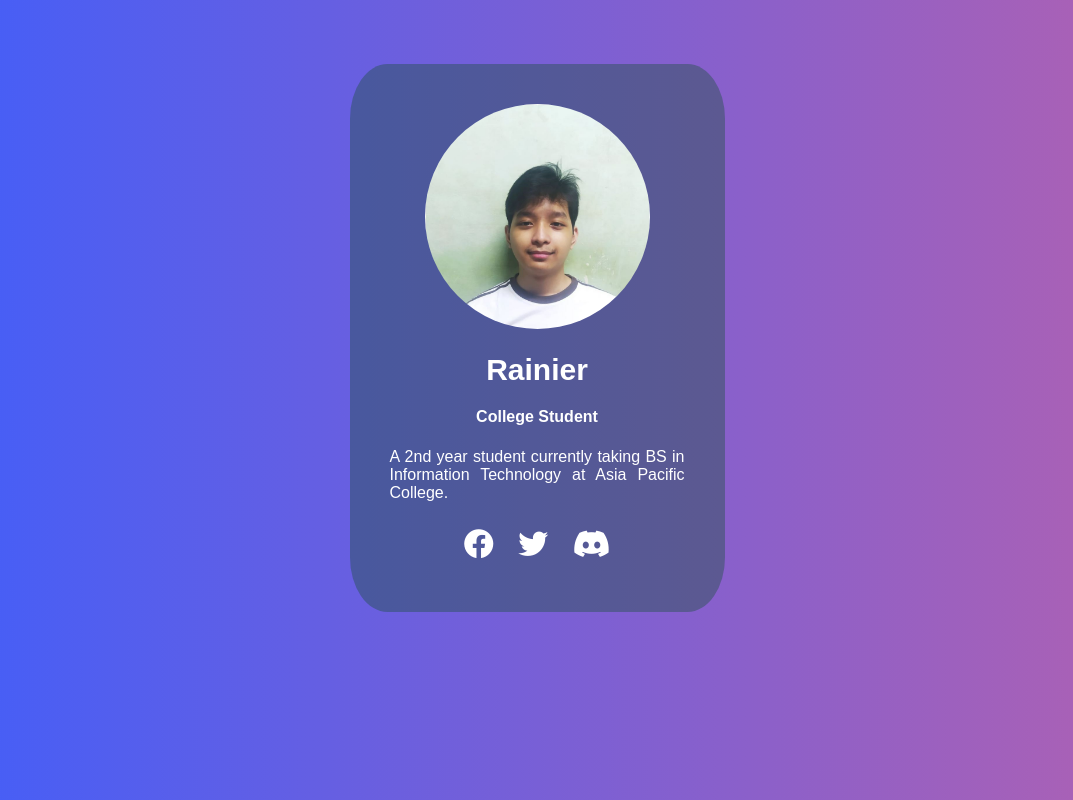
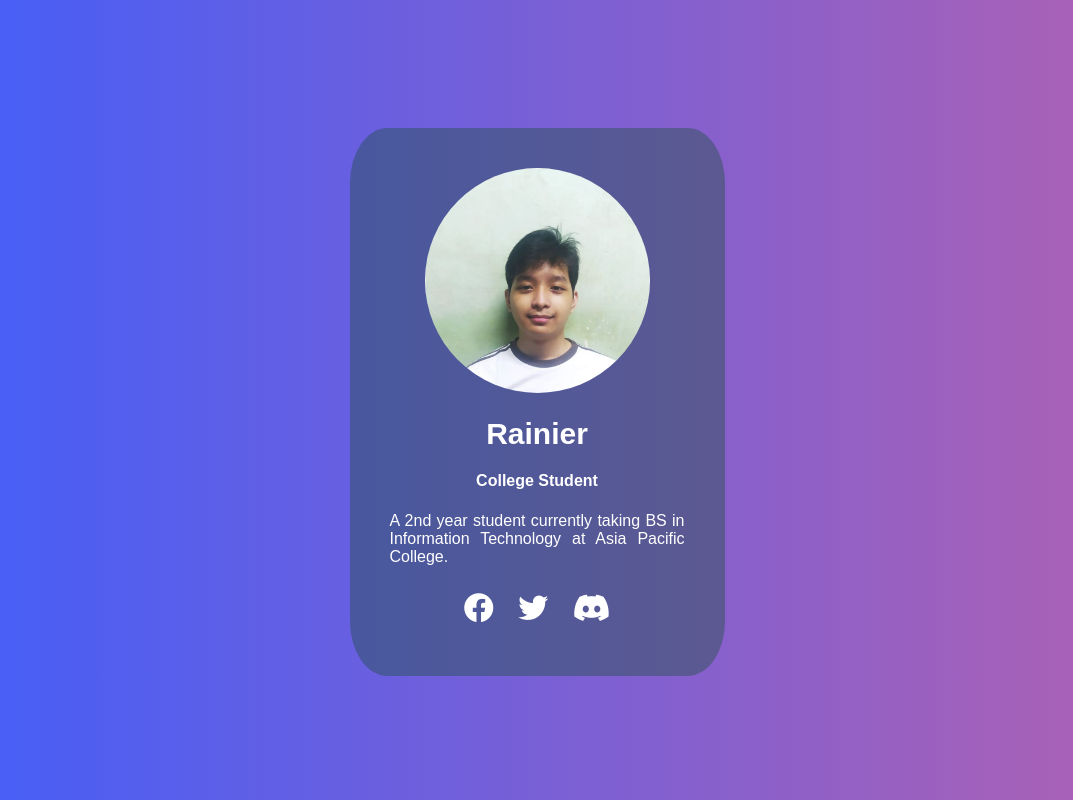
Before and after one commit to rnlabez/lab2, a PHP site: page / in a window 1280 px wide. Shown: the whole page, without its empty margins (103-1176 px from the left). Run offline with PHP 8.4, Linux system fonts and the light colour scheme.

Commit message:
Best color yet + lowered profile card

```diff
--- a/week5/style.css
+++ b/week5/style.css
@@ -7,12 +7,12 @@ body{
 }
 .box{
   width: 375px;
-  background: rgba(26, 78, 58, 0.4);
+  background: #1a4e3a66;
   padding: 40px;
   border-radius: 10%;
   text-align: center;
   margin: auto;
-  margin-top: 5%;
+  margin-top: 10%;
   color: white;
   box-sizing: border-box;
   font-family: 'poppins', sans-serif;
```
Also changed, not shown: week5/coolbg.png (deleted), week5/img/favicon.png (added), week5/myself.png (deleted).
